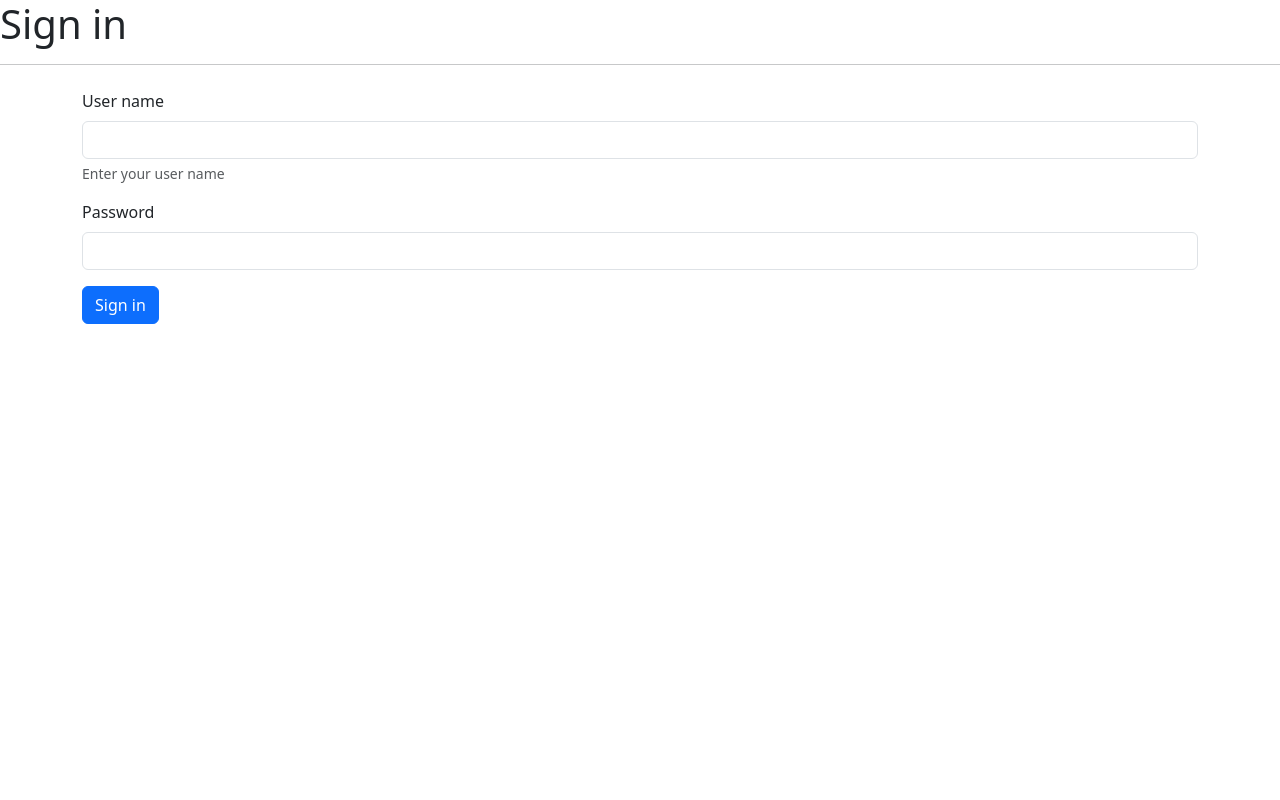
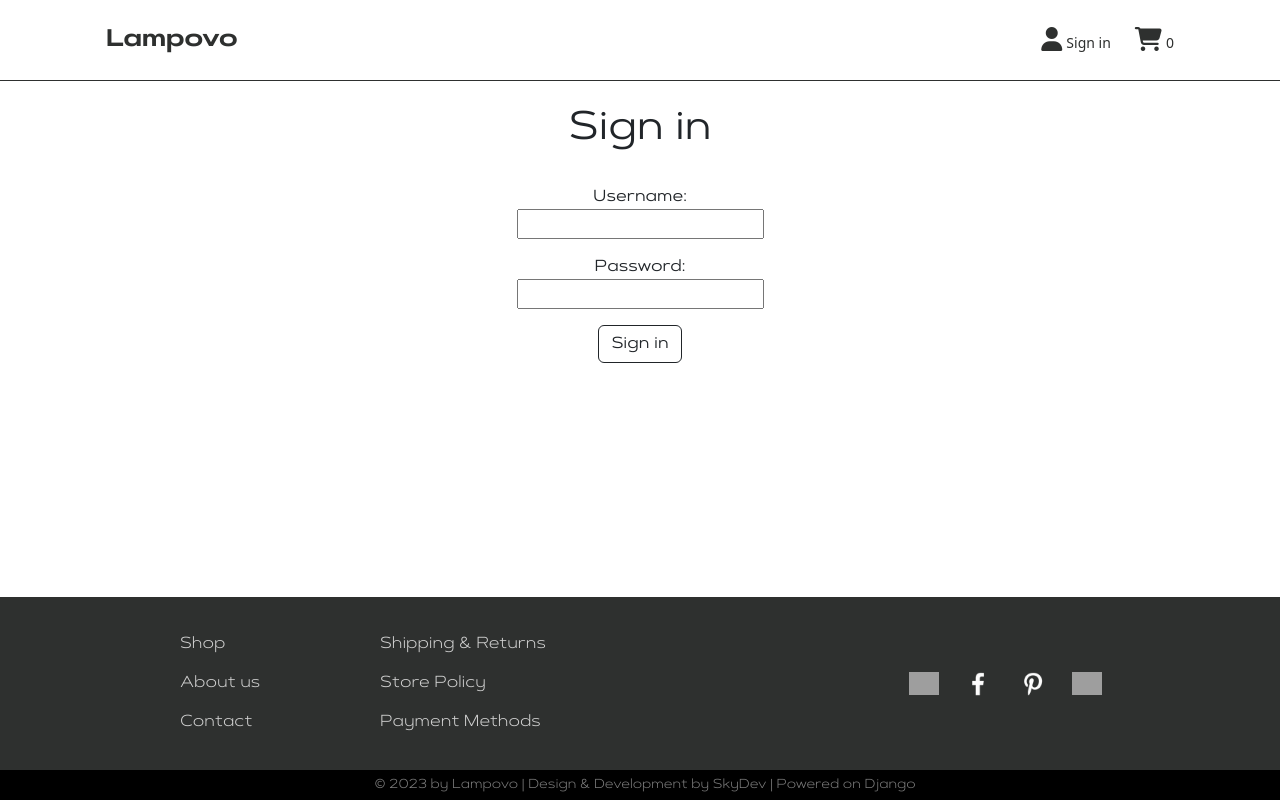
Before and after one commit to ven-volga/lampovo_shop, a Django app: page /auth/login/ in a window 1280 px wide. Run offline with Django 4.2, Linux system fonts and the light colour scheme; some libraries are stand-ins or nearby versions; grey boxes are pictures that could not be loaded.

Commit message:
Base page template, add login and register pages

```diff
--- a/authentication/forms.py
+++ b/authentication/forms.py
@@ -5,3 +5,31 @@ from django.contrib.auth.models import User
 class LoginForm(forms.Form):
     username = forms.CharField()
     password = forms.CharField(widget=forms.PasswordInput())
+
+    def clean(self):
+        cleaned_data = super().clean()
+        username = cleaned_data.get('username')
+        password = cleaned_data.get('password')
+
+        try:
+            self.user = User.objects.get(username=username)
+        except User.DoesNotExist:
+            raise forms.ValidationError(f'The user with name "{username}" does not exist!')
+
+        if not self.user.check_password(password):
+            raise forms.ValidationError(f'Password for user "{username}" is not correct!')
+
+
+class RegisterForm(forms.ModelForm):
+    def __init__(self, *args, **kwargs):
+        super().__init__(*args, **kwargs)
+        self.fields['email'].required = True
+        for visible in self.visible_fields():
+            visible.field.widget.attrs['class'] = 'form-input'
+
+    class Meta:
+        model = User
+        fields = ('username', 'first_name', 'last_name', 'email', 'password')
+        widgets = {
+            'password': forms.PasswordInput(),
+        }
--- a/authentication/urls.py
+++ b/authentication/urls.py
@@ -4,7 +4,7 @@ from authentication import views
 
 urlpatterns = [
     path('login/', views.login_user, name='login'),
-    path('register/', views.register_user, name='register'),
+    path('register/', views.RegisterUser.as_view(), name='register'),
     path('user/', views.user_page, name='user'),
     path('logout/', views.logout_user, name='logout'),
 ]
--- a/authentication/views.py
+++ b/authentication/views.py
@@ -1,6 +1,7 @@
 from django.contrib.auth import logout, authenticate, login
 from django.shortcuts import render, redirect
-from authentication.forms import LoginForm
+from authentication.forms import LoginForm, RegisterForm
+from django.views.generic import TemplateView
 
 
 def login_user(request):
@@ -17,13 +18,35 @@ def login_user(request):
             else:
                 context = {
                     'login_form': login_form,
-                    'attention': f'The user with name "{username}" was not found or password incorrect!'
+                    'attention': f'The user with name "{username}" was not found or password incorrect!',
                 }
+        else:
+            context = {
+                'login_form': login_form,
+            }
     return render(request, 'auth/login.html', context)
 
 
-def register_user(request):
-    return render(request, 'auth/register.html')
+class RegisterUser(TemplateView):
+    template_name = 'auth/register.html'
+
+    def get(self, request):
+        register_form = RegisterForm()
+        context = {'register_form': register_form}
+        return render(request, 'auth/register.html', context)
+
+    def post(self, request):
+        register_form = RegisterForm(request.POST)
+        if register_form.is_valid():
+            user = register_form.save()
+            user.set_password(user.password)
+            user.save()
+            login(request, user)
+            return redirect('main_page')
+
+        context = {'register_form': register_form}
+        return render(request, 'auth/register.html', context)
+
 
 
 def user_page(request):
--- a/static/style.css
+++ b/static/style.css
@@ -30,6 +30,11 @@
     font-style: normal;
 }
 
+html, body {
+    height: 100%;
+    margin: 0;
+    padding: 0;
+}
 
 a {
     text-decoration: none;
@@ -39,7 +44,7 @@ a {
     color: rgb(46, 48, 47);
     font-size: 24px;
     font-family: 'Artegra Sans Extended Alt';
-    font-weight: normal;
+    font-weight: bold;
     font-style: normal;
 }
 
@@ -170,7 +175,14 @@ a {
     font-family: 'Artegra Sans Extended Alt';
     font-weight: 200;
     font-style: normal;
+}
 
+.content-bloc {
+    border-top: 1px solid rgb(46, 48, 47);
+    text-align: center;
+    font-family: 'Artegra Sans Extended Alt';
+    font-weight: normal;
+    font-style: normal;
 }
 
 footer {
@@ -228,3 +240,18 @@ li {
     justify-content: center;
     align-items: center;
 }
+
+
+.page-wrapper {
+    display: flex;
+    flex-direction: column;
+    min-height: 100vh; /* Мінімальна висота контейнера на весь екран */
+}
+
+.wrapper {
+    flex: 1; /* Розтягуємо main на весь залишок доступної висоти */
+}
+
+footer {
+    margin-top: auto; /* Прижимаємо футер до низу екрану */
+}
--- a/templates/auth/login.html
+++ b/templates/auth/login.html
@@ -1,42 +1,46 @@
+{% extends 'base_page.html' %}
 {% load static %}
-<!DOCTYPE html>
-<html lang="en">
-<head>
-    <meta charset="UTF-8">
-    <meta name="viewport" content="width=device-width, initial-scale=1.0">
-    <link rel="shortcut icon" href="{% static '/img/favicon.png' %}" type="image/x-icon">
-    <link rel="stylesheet" href="{% static '/bootstrap/css/bootstrap.min.css' %}">
-    <link rel="stylesheet" href="{% static '/style.css' %}">
-    <title>Sign in</title>
-</head>
-<body>
+{% block style %}
+<link rel="stylesheet" href="{% static '/style.css' %}">{% endblock style %}
+{% block title %}
+Sign in - Lampovo
+{% endblock title %}
+
+{% block name %}
+<a href="{% url 'main_page'%}" style="color: rgb(46, 48, 47);">Lampovo</a>
+{% endblock name %}
+
+{% block container %}
+<div class="content-bloc" style="border-top: 1px solid rgb(46, 48, 47); text-align: center;">
+    <!-- Login form -->
+    <br>
     <h1>Sign in</h1>
-    <hr>
+    <br>
     <div class="container">
         <div class="row">
-            <div class="col">
-                <form  method="post" action="{% url 'login' %}">
+            <div class="col-6 m-auto">
+                <form method="post" action="{% url 'login' %}">
+                    {% for error in login_form.non_field_errors %}
                     <div class="row">
-                        <div class="col"><h4>{{ attention }}</h4></div>
+                        <div class="col"><h4>{{ error }}</h4></div>
                     </div>
+                    {% endfor %}
                     {% csrf_token %}
-                    <div class="mb-3">
-                      <label for="username" class="form-label">User name</label>
-                      <input type="text" class="form-control" id="username" name="username" aria-describedby="nameHelp">
-                      <div id="nameHelp" class="form-text">Enter your user name</div>
+                    {% for field in login_form %}
+                    <div class="row">
+                        <div class="col">
+                            <div class="mb-3">
+                                {{ field.errors }}
+                                {{ field.label_tag }}
+                                <p>{{ field }}</p>
+                            </div>
+                        </div>
                     </div>
-                    <div class="mb-3">
-                      <label for="password" class="form-label">Password</label>
-                      <input type="password" class="form-control" id="password" name="password">
-                    </div>
-                    <button type="submit" class="btn btn-primary">Sign in</button>
+                    {% endfor %}
+                    <button type="submit" class="btn btn-outline-dark">Sign in</button>
                 </form>
             </div>
         </div>
     </div>
-
-
-
-      <script src="{% static '/bootstrap/js/bootstrap.min.js' %}"></script>
-</body>
-</html>
+</div>
+{% endblock container %}
--- a/templates/base_page.html
+++ b/templates/base_page.html
@@ -11,15 +11,17 @@
     <title>{% block title %}Lampovo{% endblock title %}</title>
 </head>
 <body>
+<div class="page-wrapper">
     <header>
         <div class="container">
             <div class="row">
                 <div class="col">
                     <div class="d-flex flex-row" style="height: 80px; background-color: white">
+                        <!-- Page name bloc -->
                         <div class="ps-2 ps-md-4 head-style align-self-center">
                             {% block name %} {% endblock name %}
                         </div>
-                    <!-- User head block -->
+                        <!-- User head bloc -->
                         {% if user.is_authenticated %}
                         <div class="pe-2 pe-md-4 align-self-center ms-auto">
                             <a href="{% url 'user' %}">
@@ -28,7 +30,8 @@
                             </a>
                         </div>
                         {% else %}
-                    <div type="button" class="pe-2 pe-md-4 align-self-center ms-auto" data-bs-toggle="modal" data-bs-target="#exampleModal">
+                        <div type="button" class="pe-2 pe-md-4 align-self-center ms-auto" data-bs-toggle="modal"
+                             data-bs-target="#exampleModal">
                             <i class="fa-solid fa-user icon-style"></i>
                             <span class="user-style">Sign in</span>
                         </div>
@@ -36,12 +39,14 @@
 
 
                         <!-- Modal Login/Register -->
-                    <div class="modal fade" id="exampleModal" tabindex="-1" aria-labelledby="exampleModalLabel" aria-hidden="true">
+                        <div class="modal fade" id="exampleModal" tabindex="-1" aria-labelledby="exampleModalLabel"
+                             aria-hidden="true">
                             <div class="modal-dialog">
                                 <div class="modal-content">
                                     <div class="modal-header">
                                         <h5 class="modal-title" id="exampleModalLabel">Sign in or Register</h5>
-                            <button type="button" class="btn-close" data-bs-dismiss="modal" aria-label="Close"></button>
+                                        <button type="button" class="btn-close" data-bs-dismiss="modal"
+                                                aria-label="Close"></button>
                                     </div>
                                     <div class="modal-body">
                                         <div><a href="{% url 'login' %}" class="modal-btn">Sign in</a></div>
@@ -64,31 +69,14 @@
         </div>
     </header>
 
-<!-- Main bloc -->
-<main class="container">
-    <!-- Logo -->
-    <div class="container" style="background-color: white; height: 80px;">
-        <div class="row">
-            <div class="col logo-style">Lampovo</div>
-        </div>
-    </div>
-
-    <!-- Navbar -->
-    <div class="container-fluid mb-3">
-        <div class="row justify-content-around">
-            <div class="col col-12 col-md-3 col-lg-2"><a href="#shop" class="nav-style">SHOP</a></div>
-            <div class="col col-12 col-md-3 col-lg-2"><a href="#about" class="nav-style">ABOUT</a></div>
-            <div class="col col-12 col-md-3 col-lg-2"><a href="#delivery" class="nav-style">DELIVERY</a></div>
-            <div class="col col-12 col-md-3 col-lg-2"><a href="#contact" class="nav-style">CONTACT</a></div>
-        </div>
-    </div>
-
-<!-- End page head -->
+    <main class="wrapper">
         {% block container %}
 
+        <!-- For page content -->
+
         {% endblock container %}
+    </main>
 
-<!-- Start page footer-->
     <footer>
         <!-- Main footer bloc -->
         <div class="footer-style">
@@ -107,10 +95,12 @@
                 </ul>
             </div>
             <div class="footer-icon-bloc">
-            <a href="#"><img class="footer-icon" src="{% static '/img/icons/instagram.webp' %}" alt="intagram_logo"></a>
+                <a href="https://www.instagram.com/l_ampovo/"><img class="footer-icon" src="{% static '/img/icons/instagram.webp' %}" alt="intagram_logo"></a>
                 <a href="#"><img class="footer-icon" src="{% static '/img/icons/facebook.webp' %}" alt="facebook_logo"></a>
-            <a href="#"><img class="footer-icon" src="{% static '/img/icons/pinterest.webp' %}" alt="pinterest_logo"></a>
-            <a href="#"><img class="footer-icon" src="{% static '/img/icons/youtube.webp' %}" alt="youtube_logo"></a>
+                <a href="#"><img class="footer-icon" src="{% static '/img/icons/pinterest.webp' %}"
+                                 alt="pinterest_logo"></a>
+                <a href="#"><img class="footer-icon" src="{% static '/img/icons/youtube.webp' %}"
+                                 alt="youtube_logo"></a>
             </div>
         </div>
 
@@ -119,6 +109,7 @@
             <span>© 2023 by Lampovo | Design & Development by SkyDev | Powered on Django</span>
         </div>
     </footer>
+</div>
 <script src="{% static '/bootstrap/js/bootstrap.min.js' %}"></script>
 <script src="https://kit.fontawesome.com/9984184d83.js" crossorigin="anonymous"></script>
 </body>
```
Also changed, not shown: templates/auth/register.html (+41 -11 lines), templates/main/index.html (+20 -3 lines). Lines whose indentation alone changed are shown as unchanged.
